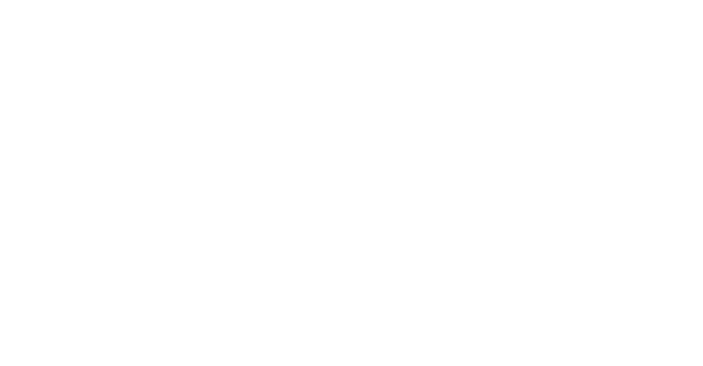
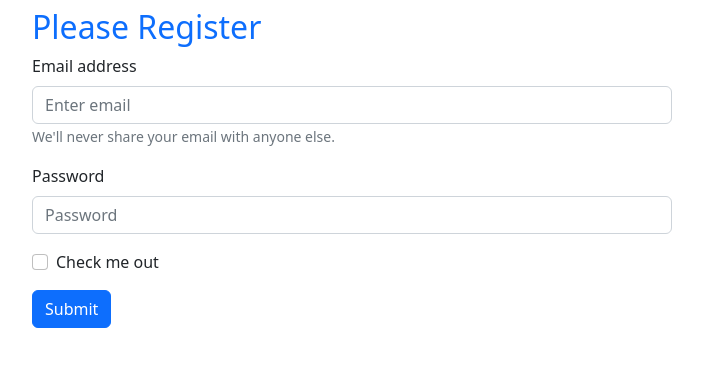
Before and after one commit to JASIMBD007/email-password-auth, a React (Create React App) app: page / in a window 1280 px wide. Shown: the top 366 px of the page, without its empty margins (288-991 px from the left). Built offline with nearby package versions, Linux system fonts and the light colour scheme.

Commit message:
different form type added

```diff
--- a/package.json
+++ b/package.json
@@ -6,8 +6,10 @@
     "@testing-library/jest-dom": "^5.16.5",
     "@testing-library/react": "^13.4.0",
     "@testing-library/user-event": "^13.5.0",
+    "bootstrap": "^5.2.3",
     "firebase": "^9.17.1",
     "react": "^18.2.0",
+    "react-bootstrap": "^2.7.2",
     "react-dom": "^18.2.0",
     "react-scripts": "5.0.1",
     "web-vitals": "^2.1.4"
--- a/src/App.css
+++ b/src/App.css
@@ -1,7 +1,3 @@
-.App {
-  text-align: center;
-}
-
 .App-logo {
   height: 40vmin;
   pointer-events: none;
--- a/src/App.js
+++ b/src/App.js
@@ -1,14 +1,60 @@
 import './App.css';
 import { getAuth } from "firebase/auth";
 import app from './firebase.init';
+import 'bootstrap/dist/css/bootstrap.min.css';
+import Form from 'react-bootstrap/Form';
+import Button from 'react-bootstrap/Button';
+
+
 
 const auth = getAuth(app);
 
 function App () {
+
+  const handleEmailBlur = event => {
+    console.log(event.target.value);
+  };
+
+  const handlePasswordBlur = event => {
+    console.log(event.target.value);
+  };
+
+  const handleFormSubmit = event => {
+    console.log('form submitted');
+    event.preventDefault();
+  }
   return (
-    <div className="App">
+    <div >
+      {/* <form onSubmit={handleFormSubmit} >
+        <input onBlur={handleEmailBlur} type="email" name="" id="" />
+        <br />
+        <input onBlur={handlePasswordBlur} type="password" name="" id="" />
+        <br />
+        <input type="submit" value="Login" />
+      </form> */}
+      <div className='registration w-50 mx-auto mt-2'>
+        <h2 className='text-primary'>Please Register</h2>
+        <Form onSubmit={handleFormSubmit}>
+          <Form.Group className="mb-3" controlId="formBasicEmail">
+            <Form.Label>Email address</Form.Label>
+            <Form.Control onBlur={handleEmailBlur} type="email" placeholder="Enter email" />
+            <Form.Text className="text-muted">
+              We'll never share your email with anyone else.
+            </Form.Text>
+          </Form.Group>
 
-
+          <Form.Group className="mb-3" controlId="formBasicPassword">
+            <Form.Label>Password</Form.Label>
+            <Form.Control onBlur={handlePasswordBlur} type="password" placeholder="Password" />
+          </Form.Group>
+          <Form.Group className="mb-3" controlId="formBasicCheckbox">
+            <Form.Check type="checkbox" label="Check me out" />
+          </Form.Group>
+          <Button variant="primary" type="submit">
+            Submit
+          </Button>
+        </Form>
+      </div>
     </div>
   );
 }
```
Also changed, not shown: 1 other file (tests, documents, lock files or other folders).
